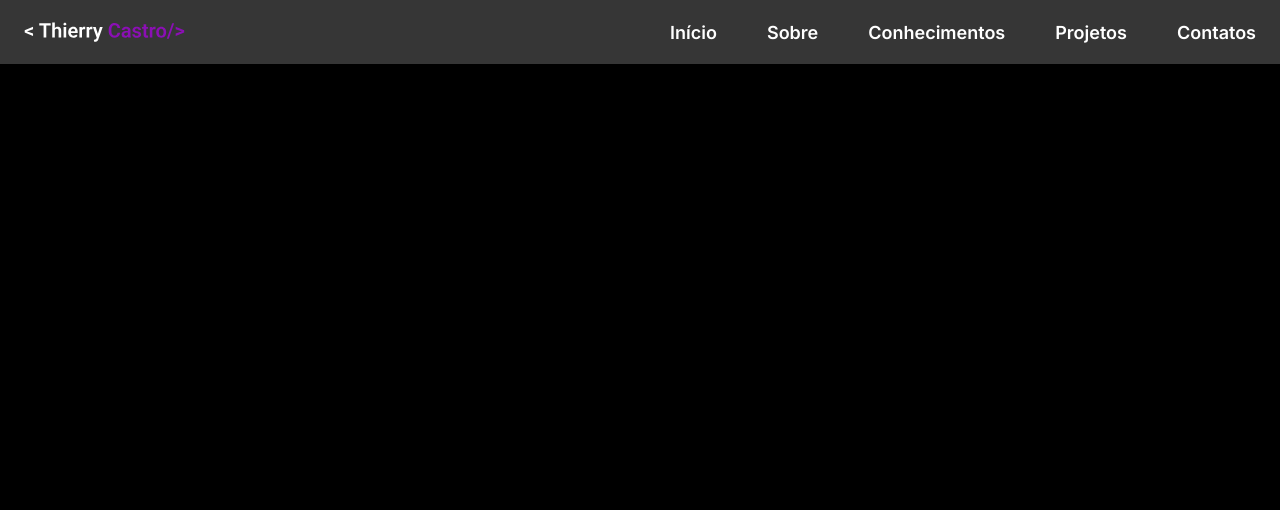
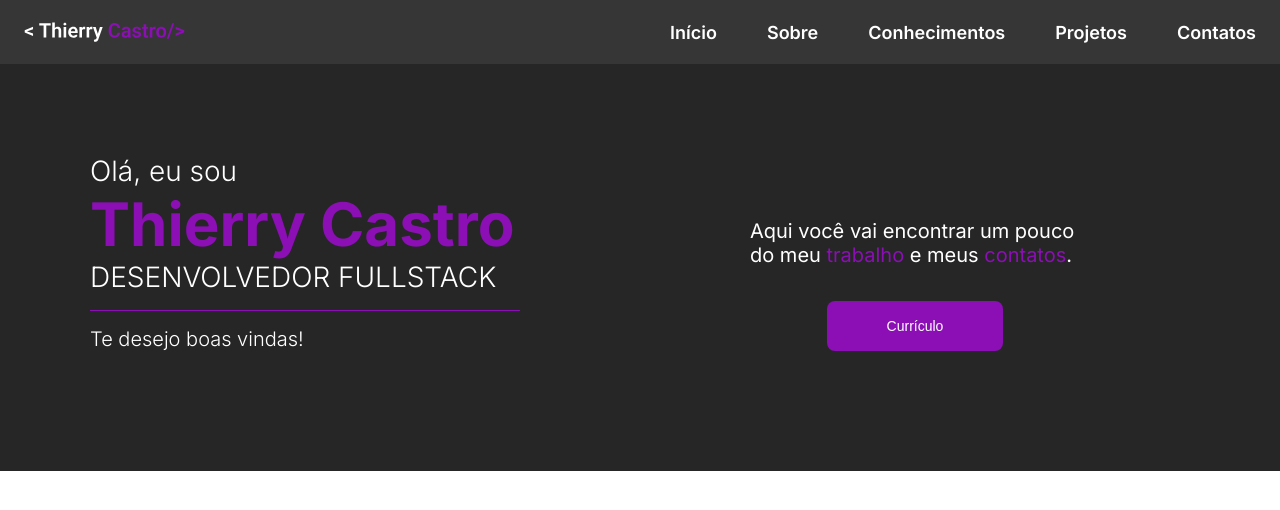
Before and after one commit to Thierrycast/portfolio2.0, a Next.js app: page / in a window 1280 px wide. Shown: the top 510 px of the page. Built offline with nearby package versions, Linux system fonts and the light colour scheme.

Commit message:
feat(homesection): criar seção home

```diff
--- a/src/app/globals.css
+++ b/src/app/globals.css
@@ -8,7 +8,6 @@ html,
 body {
   max-width: 100vw;
   overflow-x: hidden;
-  background-color: black;
   font-size: 62.5%;
   scroll-behavior: smooth;
 }
--- a/src/app/page.tsx
+++ b/src/app/page.tsx
@@ -2,12 +2,13 @@ import Image from 'next/image'
 import styles from './page.module.css'
 
 import Header from '@/components/Header'
+import HomeSection from '@/components/HomeSection'
 
 export default function Home() {
   return (
     <>
       <Header/>
-      <h1>Hello Word!</h1>
+      <HomeSection/>
     </>
   )
 }
--- /dev/null
+++ b/src/components/HomeSection/homeSection.module.scss
@@ -0,0 +1,72 @@
+.container{
+    display: flex;
+    padding: 9rem 9rem 12rem;
+
+    background-color: var(--preto-3);
+}
+
+.left_div{
+
+    display: flex;
+    flex: 1;
+    flex-direction: column;
+
+    p{
+        font-size: 2.8rem;
+        color: var(--branco);
+        font-weight: 300;
+    }
+
+    h2{
+        color: var(--roxo-2);
+        font-size: 6rem;
+        font-weight: 700;
+    }
+
+    div{
+        width: 43rem;
+        height: 1px;
+        background-color: var(--roxo-2);
+        margin: 1.6rem 0;
+    }
+
+    span{
+        color: var(--branco);
+        font-size: 2rem;
+        font-weight: 300;
+    }
+
+}
+
+.right_div{
+
+    display: flex;
+    flex: 1;
+    flex-direction: column;
+    align-items: center;
+    justify-content: end;
+    gap: 3.4rem;
+
+    p{
+        width: 33rem;
+        color: #fff;
+        font-size: 20px;
+        font-weight: 400;
+    }
+
+    span{
+        color: var(--roxo-2);
+    }
+
+    button{
+        padding: 1.7rem 6rem;
+        border: none;
+        border-radius: 8px;
+
+        background-color: var(--roxo-2);
+
+        color: #fff;
+        font-size: 1.4rem;
+        font-weight: 500;
+    }
+}
--- /dev/null
+++ b/src/components/HomeSection/index.tsx
@@ -0,0 +1,20 @@
+import styles from './homeSection.module.scss'
+
+export default function HomeSection() {
+  return (
+    <section className={styles.container} >
+        <div className={styles.left_div} >
+            <p>Olá, eu sou</p>
+            <h2>Thierry Castro</h2>
+            <p>DESENVOLVEDOR FULLSTACK</p>
+            <div></div>
+            <span>Te desejo boas vindas!</span>
+        </div>
+
+        <div className={styles.right_div}  >
+            <p>Aqui você vai encontrar um pouco do meu <span>trabalho</span> e meus <span>contatos</span>.</p>
+            <button>Currículo</button>
+        </div>
+    </section>
+  )
+}
```
